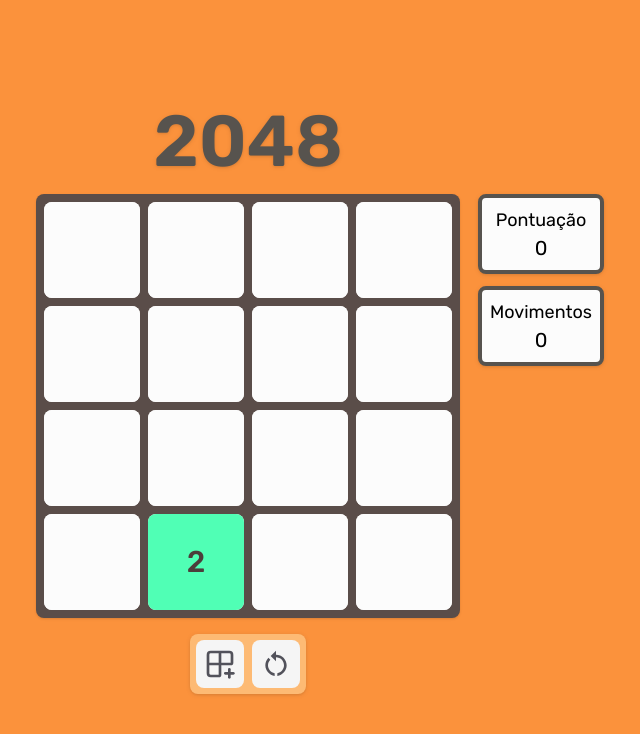
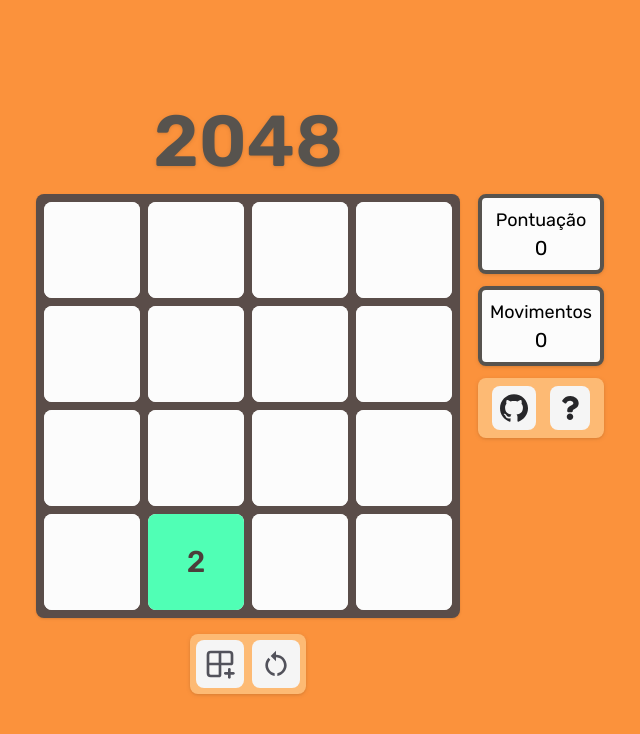
Before and after one commit to orochaa/2048, a React (Vite) app: page / in a window 1280 px wide. Shown: the top 734 px of the page, without its empty margins (392-1032 px from the left). Built offline with nearby package versions, Linux system fonts and the light colour scheme.

Commit message:
feat: add show to play

```diff
--- a/src/app.tsx
+++ b/src/app.tsx
@@ -1,4 +1,6 @@
 import { useCallback, useEffect, useMemo, useState } from 'react'
+import { FaQuestion } from 'react-icons/fa'
+import { ImGithub } from 'react-icons/im'
 import { LuGrid2X2Plus } from 'react-icons/lu'
 import { MdRestartAlt } from 'react-icons/md'
 import { addRandomCell, generateActions, move } from './actions'
@@ -32,10 +34,19 @@ export function App(): React.JSX.Element {
   const selectSizeModal = useModal()
   const lostModal = useModal()
   const wonModal = useModal()
+  const howToPlayModal = useModal()
 
   const handleOpenSelectSizeModal = useCallback(() => {
     selectSizeModal.current?.openModal()
   }, [selectSizeModal])
+
+  const handleOpenHowToPlayModal = useCallback(() => {
+    howToPlayModal.current?.openModal()
+  }, [howToPlayModal])
+
+  const handleCloseHowToPlayModal = useCallback(() => {
+    howToPlayModal.current?.closeModal()
+  }, [howToPlayModal])
 
   const handleSelectSize = useCallback((size: number) => {
     setTable(addRandomCell(generateTable(size)))
@@ -139,13 +150,32 @@ export function App(): React.JSX.Element {
               <span className="text-lg">Movimentos</span>
               <span className="text-xl">{moveCounter}</span>
             </div>
+            <div className="flex items-stretch justify-evenly gap-2 rounded-lg bg-orange-300 p-2 drop-shadow">
+              <a
+                href="https://github.com/orochaa/2048"
+                target="_blank"
+                rel="noopener noreferrer"
+                className="flex items-center rounded-lg bg-neutral-100 p-2 text-zinc-600 hover:bg-neutral-200"
+                title="Abrir repositório no GitHub"
+              >
+                <ImGithub size={28} className="text-zinc-800" />
+              </a>
+              <button
+                type="button"
+                className="flex items-center rounded-lg bg-neutral-100 p-2 text-zinc-600 hover:bg-neutral-200"
+                onClick={handleOpenHowToPlayModal}
+                title="Como jogar?"
+              >
+                <FaQuestion size={24} className="text-zinc-800" />
+              </button>
+            </div>
           </div>
         </div>
 
         <div className="mx-auto mt-4 flex w-fit gap-2 rounded-lg bg-orange-300 p-1.5 drop-shadow">
           <button
             type="button"
-            title="Selecionar tamanho"
+            title="Escolher tabuleiro"
             className="rounded-lg bg-neutral-100 p-2 text-zinc-600 hover:bg-neutral-200"
             onClick={handleOpenSelectSizeModal}
           >
@@ -239,6 +269,42 @@ export function App(): React.JSX.Element {
           Continuar
         </button>
       </Modal>
+
+      <Modal ref={howToPlayModal}>
+        <h2 className="text-center text-lg font-medium text-zinc-800">
+          Como jogar?
+        </h2>
+        <div className="mt-1 flex max-w-96 flex-col gap-2 text-pretty">
+          <p className="">
+            O jogo 2048 é um jogo de quebra-cabeça simples, mas desafiador. Veja
+            abaixo como jogar:
+          </p>
+          <p>
+            <span className="font-semibold text-zinc-600">Objetivo:</span> O
+            objetivo do jogo é combinar blocos com números até formar um bloco
+            com o valor de 2048.
+          </p>
+          <p>
+            <span className="font-semibold text-zinc-600">Ações:</span> Para
+            jogar, use as teclas de seta do teclado para mover os blocos para
+            cima, para baixo, para a esquerda ou para a direita. Quando dois
+            blocos com o mesmo número se encontram, eles se somam e formam um
+            novo bloco. Continue movendo os blocos e combinando-os para criar
+            blocos maiores e maiores até alcançar o objetivo de 2048.
+          </p>
+          <p>
+            <span className="font-semibold text-zinc-600">Fim de jogo:</span> Se
+            você ficar sem movimentos possíveis, o jogo terminará. Boa sorte!
+          </p>
+        </div>
+        <button
+          type="button"
+          className="mt-4 block w-full rounded bg-neutral-200 p-2 hover:bg-neutral-300"
+          onClick={handleCloseHowToPlayModal}
+        >
+          Continuar
+        </button>
+      </Modal>
     </div>
   )
 }
```
